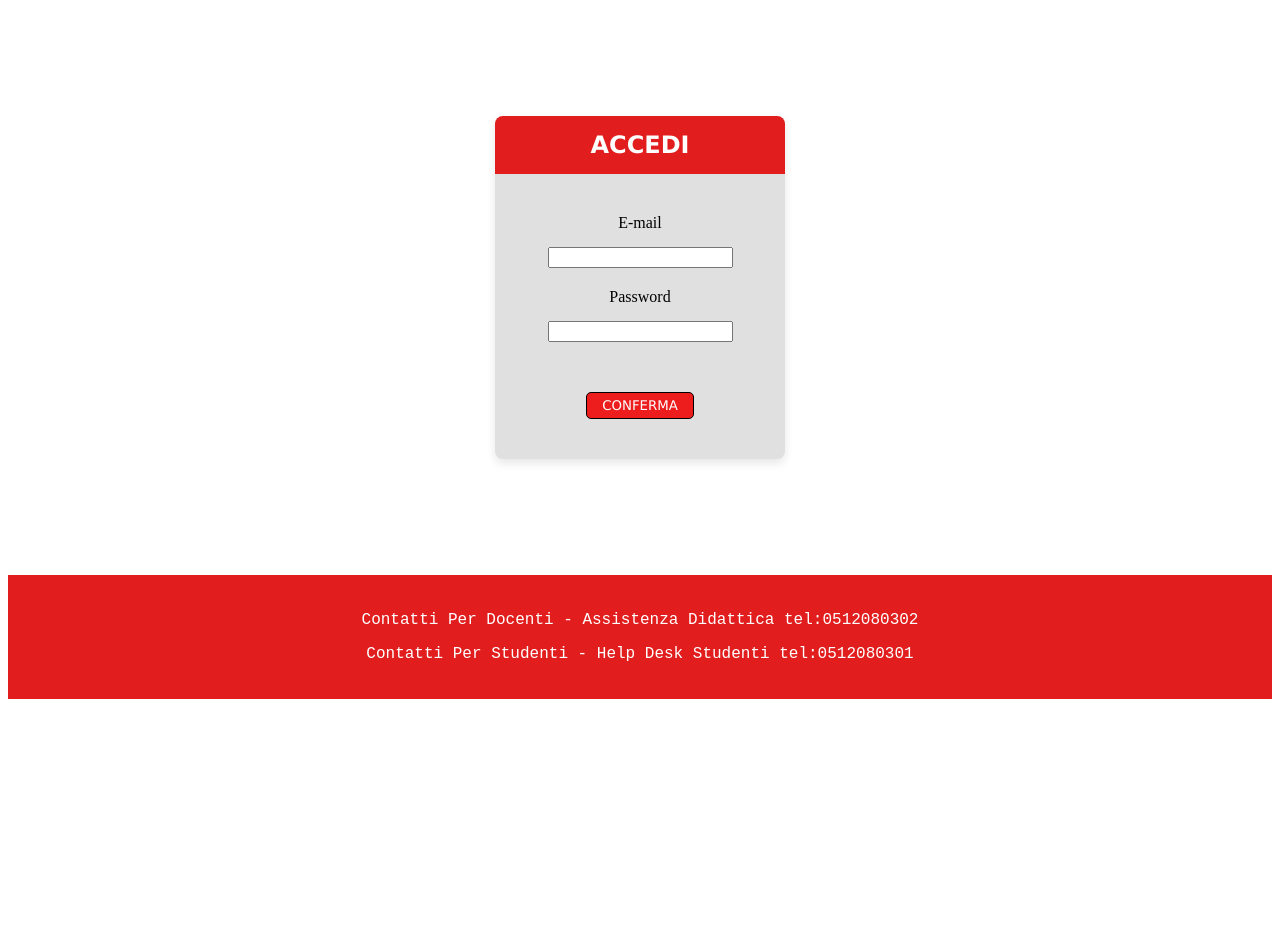
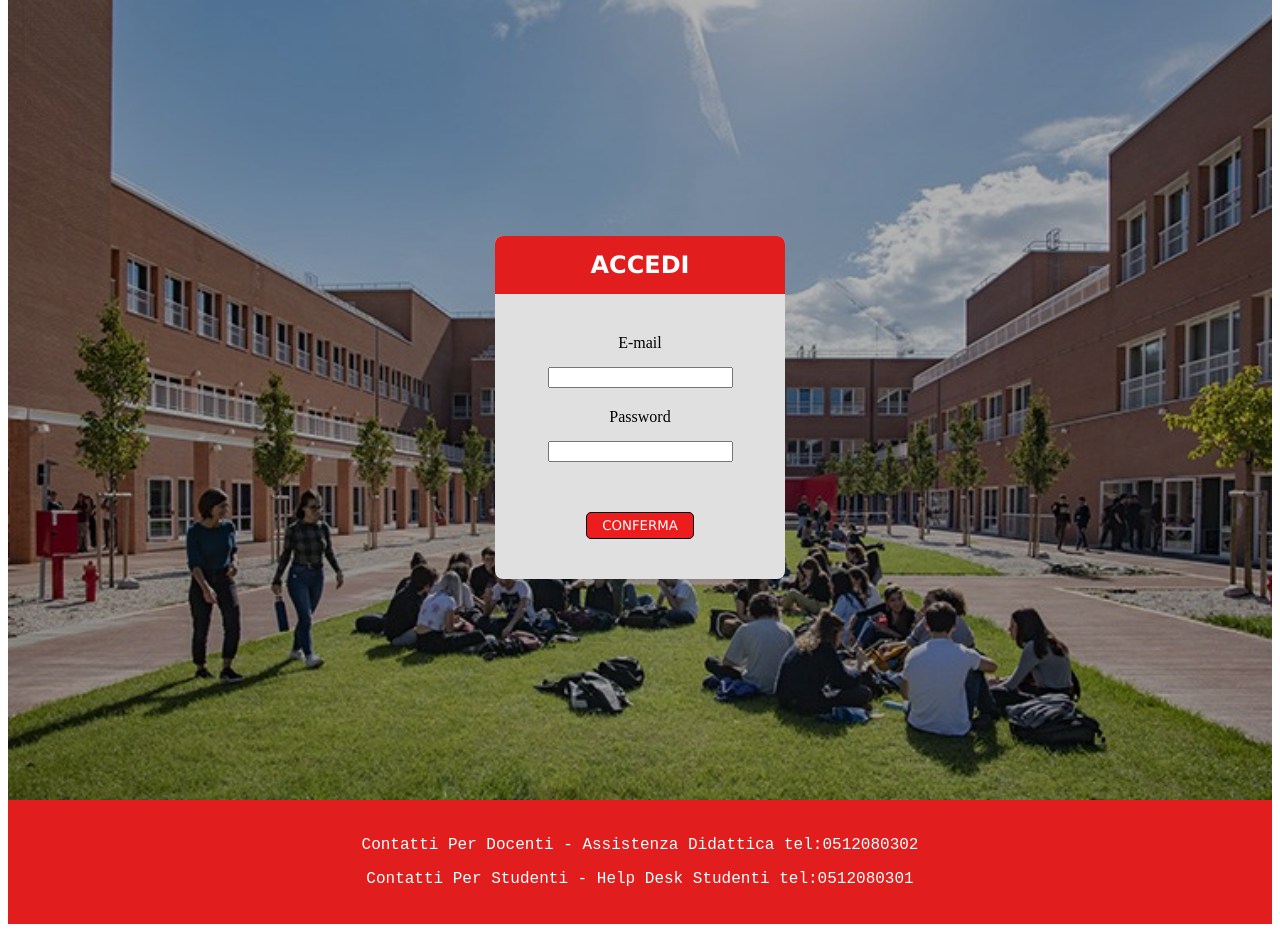
Before and after one commit to GiovanniRava/progettoWeb, a PHP site: page /login.php in a window 1280 px wide. Shown: the part 132-1064 px from the top of the page. Before the commit the page ends 831 px from the top, so only its background shows below. Run offline with PHP 8.4, Linux system fonts and the light colour scheme.

Commit message:
home image set

```diff
--- a/src/css/style.css
+++ b/src/css/style.css
@@ -10,6 +10,17 @@ header {
     align-items: center;
     padding: 10px 0;
 }
+
+.main-home {
+    position: relative; /* Fondamentale: fa da ancora per il contenuto sopra */
+    width: 100%;
+    min-height: 100vh; /* Usa tutta l'altezza dello schermo */
+    display: flex;     /* Usiamo flex per centrare il form facilmente */
+    justify-content: center;
+    align-items: center;
+    overflow: hidden;  /* Evita che l'immagine crei scroll inutili */
+}
+
 .header-menu {
     display: flex;
     align-items: center;
@@ -19,6 +30,7 @@ header {
     position: relative;
     width:100%;
 }
+
 .btn-indietro-menu {
     position: absolute;
     left: 20px;
@@ -32,6 +44,33 @@ header {
     height: 60px;
     width: auto;
     max-width: 100%;
+}
+
+footer {
+    background-color: #e21d1d;
+    color: #fff;
+    text-align: center;
+    font-family: 'Courier New', Courier, monospace;
+    padding: 20px 0;
+    margin-top: 15px;
+}
+
+.home-footer {
+    margin: 0;
+}
+
+.home-img, .home-img-login {
+    display: block;
+    margin: 0;
+    position: absolute;
+    width: 100%;
+    height: 100%;
+    object-fit: cover;
+    z-index: 1;
+}
+
+.home-img-login {
+    filter: brightness(0.7);
 }
 
 .logo, .title, .login, .hamburgerMenu, .subtitle, .add-container, .spacer, .back-container {
@@ -76,13 +115,14 @@ h1 {
     justify-content: center;
     align-items: center;
     min-height: 70vh; /* Significa che il contenitore del tuo form deve essere alto almeno il 70% dell'altezza dello schermo. */
+    position: relative; /* Serve per usare z-index */
+    z-index: 2;
 }
 
 .login-form-form {
     background: rgb(224, 224, 224);
     padding: 0;
     border-radius: 8px;
-    box-shadow: 0 4px 10px rgba(0,0,0,0.1);
     text-align: center;
     margin-top: 15px;
 }
@@ -169,15 +209,6 @@ form ul li input[type="submit"] {
 
 .button-prenota:hover, .button-nuova-prenotazione:hover {
     background-color: #87ceeb;
-}
-
-footer {
-    background-color: #e21d1d;
-    color: #fff;
-    text-align: center;
-    font-family: 'Courier New', Courier, monospace;
-    padding: 20px 0;
-    margin-top: 15px;
 }
 
 table {
--- a/src/index.php
+++ b/src/index.php
@@ -22,11 +22,11 @@
         </div>
     </header>
 
-    <main>
-    <!-- foto -->
+    <main class="main-home">
+        <img src="upload/giardinoCampus.jpeg" alt="giardino Campus Cesena, foto di sfondo Home page" class="home-img">
     </main>
 
-    <footer>
+    <footer class="home-footer">
         <p>Contatti Per Docenti - Assistenza Didattica tel:0512080302</p>
         <p>Contatti Per Studenti - Help Desk Studenti tel:0512080301</p>
 <!-- da aggiungere icone social con link e aggiungere roba del copyright verosimile -->
--- a/src/login.php
+++ b/src/login.php
@@ -22,10 +22,8 @@
         </div>
     </header>
 
-    <main>
-    <!-- foto -->
-    </main>
-
+    <main class="main-home">
+        <img src="upload/giardinoCampus.jpeg" alt="giardino Campus Cesena, foto di sfondo Home page" class="home-img-login">
             <div class="login-form">
             <form action="#" method="POST" class="login-form-form">
                 <h2>ACCEDI</h2>
@@ -47,8 +45,9 @@
                 </ul>
             </form>
         </div>
+    </main>
 
-    <footer>
+    <footer class="home-footer">
         <p>Contatti Per Docenti - Assistenza Didattica tel:0512080302</p>
         <p>Contatti Per Studenti - Help Desk Studenti tel:0512080301</p>
     </footer>
```
Lines whose indentation alone changed are shown as unchanged.
